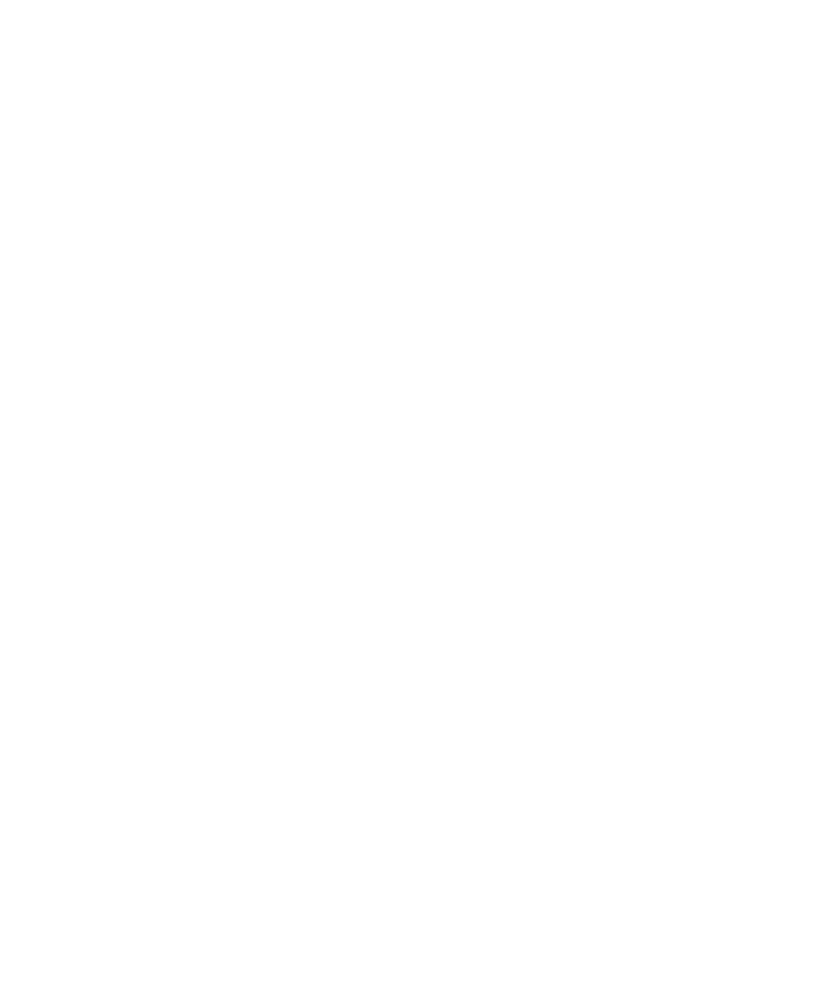
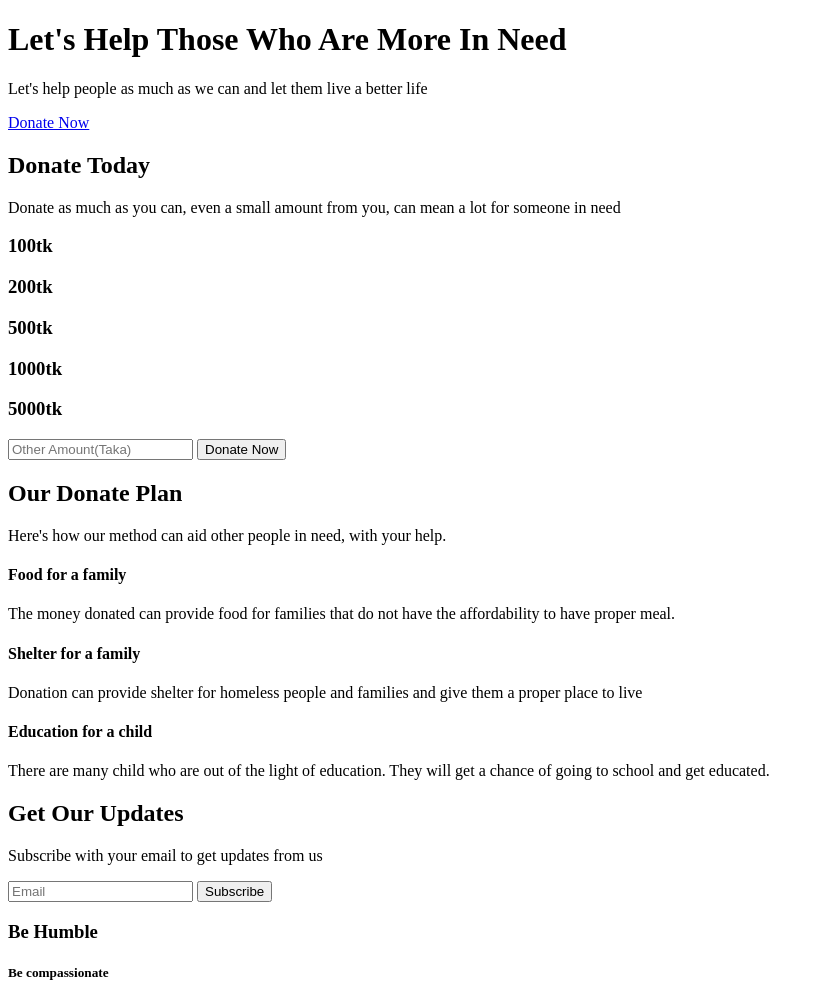
Before and after one commit to MHmsn/Assignment1, a plain HTML site: page index.html in a window 1280 px wide. Shown: the whole page, without its empty margins (0-824 px from the left). Before the commit the page ends 800 px from the top, so only its background shows below. Drawn offline with Linux system fonts and the light colour scheme.

Commit message:
added text

```diff
--- a/index.html
+++ b/index.html
@@ -7,6 +7,46 @@
     <title>Donate Today</title>
 </head>
 <body>
+    <h1>Let's Help Those Who Are More In Need</h1>
+    <p>Let's help people as much as we can and let them live a better life</p>
+    <a href="index.html">Donate Now</a>
+
+    <h2>Donate Today</h2>
+    <p>Donate as much as you can, even a small amount from you, can mean a lot for someone in need</p>
+
+    <h3>100tk</h3>
+    <h3>200tk</h3>
+    <h3>500tk</h3>
+    <h3>1000tk</h3>
+    <h3>5000tk</h3>
+    <form>
+        <input type="number" placeholder="Other Amount(Taka)">
+        <input type="submit" value="Donate Now">
+    </form>
+    <h2>Our Donate Plan</h2>
+    <p>Here's how our method can aid other people in need, with your help. </p>
+
+    <h4>Food for a family</h4>
+    <p>The money donated can provide food for families that do not have the affordability to have proper meal. </p>
+
+    <h4>Shelter for a family</h4>
+    <p>Donation can provide shelter for homeless people and families and give them a proper place to live </p>
+
+    <h4>Education for a child</h4>
+    <p>There are many child who are out of the light of education. They will get a chance of going to school and get educated.</p>
+
+    <h2>Get Our Updates</h2>
+    <p>Subscribe with your email to get updates from us</p>
+
+    <form>
+        <input type="email" placeholder="Email">
+        <input type="submit" value="Subscribe">
+    </form>
+
+    <footer>
+        <h3>Be Humble</h3>
+        <h5>Be compassionate</h5>
+    </footer>
 
 </body>
 </html>
```
